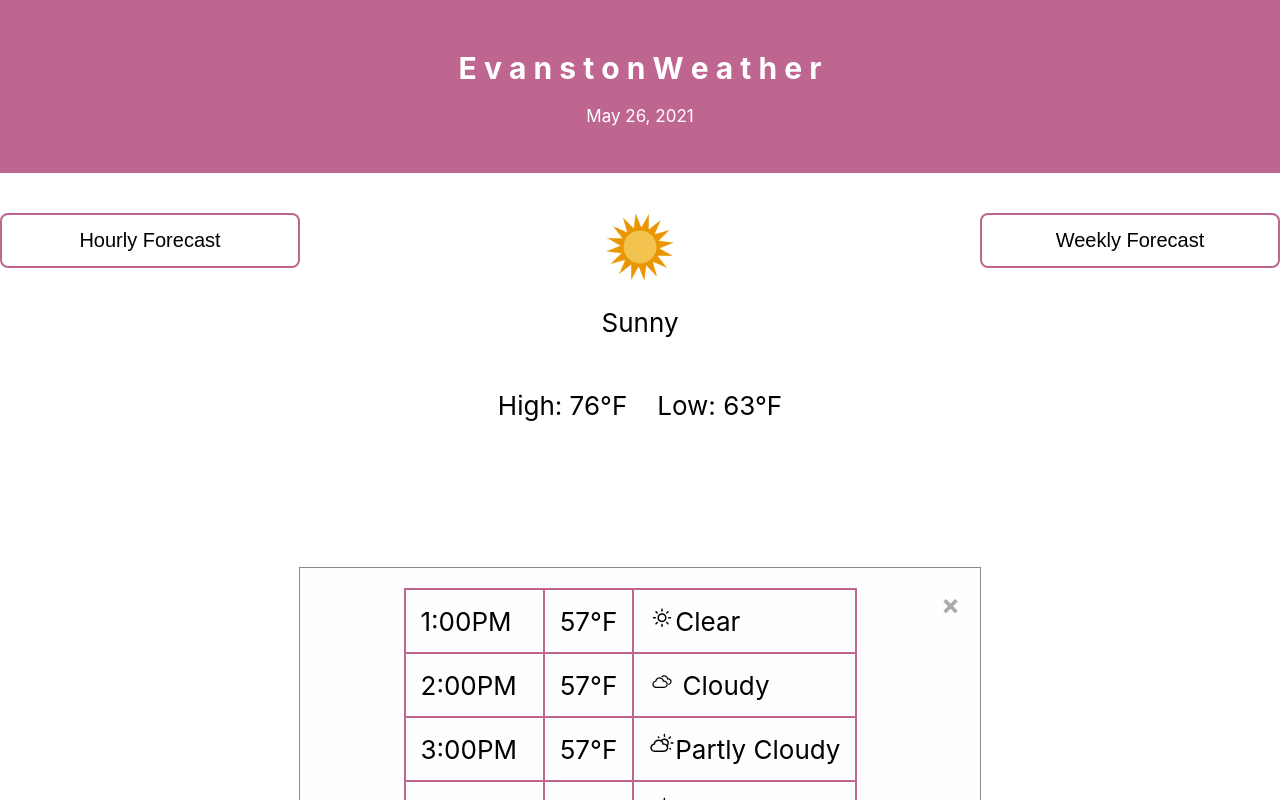
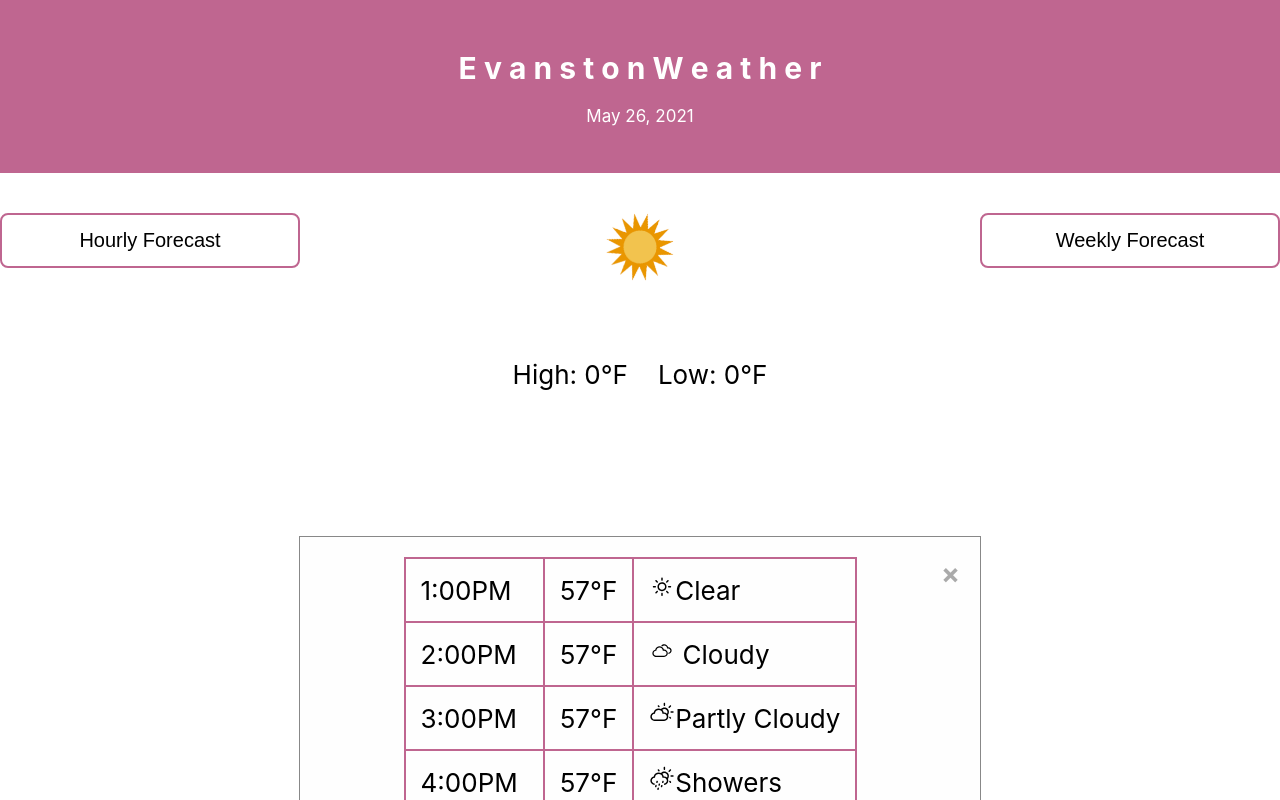
Before and after one commit to stephaniey2022/weatherapp, a React (Create React App) app: page / in a window 1280 px wide. Shown: the top 800 px of the page. Built offline with nearby package versions, Linux system fonts and the light colour scheme; no server answers.

Commit message:
Began formatting data

```diff
--- a/src/App.js
+++ b/src/App.js
@@ -14,8 +14,12 @@ class WeatherApp extends React.Component{
   constructor(props){
     super(props);
     this.state = {
+      isFetching: true,
       hourlyClicked: false,
-      weeklyClicked: false
+      weeklyClicked: false,
+      high: 0,
+      low: 0,
+      description: ""
     }
   }
 
@@ -27,6 +31,7 @@ class WeatherApp extends React.Component{
 
   //submit form
   getCurrent(){
+    this.setState({isFetching: false})
     console.log("current is loading")
     const apiKey = "0a6ebe98851dbd7808eb9f98908964cf";
     const url = `https://api.openweathermap.org/data/2.5/weather?id=4891382&appid=${apiKey}&units=metric`;
@@ -35,6 +40,12 @@ class WeatherApp extends React.Component{
       .then(data => {
         // do stuff with the data
         console.log(data);
+        var high = data.main.temp_max;
+        high = high * 9/5 + 32
+        var low = data.main.temp_min;
+        low = low * 9/5 + 32
+        var description = data.weather[0].description;
+        this.setState({high: high, low: low, description: description})
       })
       .catch(() => {
         console.log("Please search for a valid city 😩");
@@ -42,7 +53,11 @@ class WeatherApp extends React.Component{
   };
 
   render(){
-    this.getCurrent();
+
+    if (this.state.isFetching)
+    {
+      this.getCurrent();
+    }
 
     return (
       <div className="App">
@@ -55,11 +70,11 @@ class WeatherApp extends React.Component{
         <header className="App-header">
           <img style={{width: "10%", height: "10%"}} src={logo} className="App-logo" alt="logo" />
           <p>
-            Sunny
+            {this.state.description}
           </p>
           <div style={{display: "flex"}}>
-            <p style={{marginRight: "30px"}}>High: 76°F</p>
-            <p>Low: 63°F</p>
+            <p style={{marginRight: "30px"}}>High: {this.state.high}°F</p>
+            <p>Low: {this.state.low}°F</p>
           </div>
           {/* <button id="myBtn" onclick="openModal('weekly')">Open Modal</button> */}
           <div id="hourlyWeather">
```
